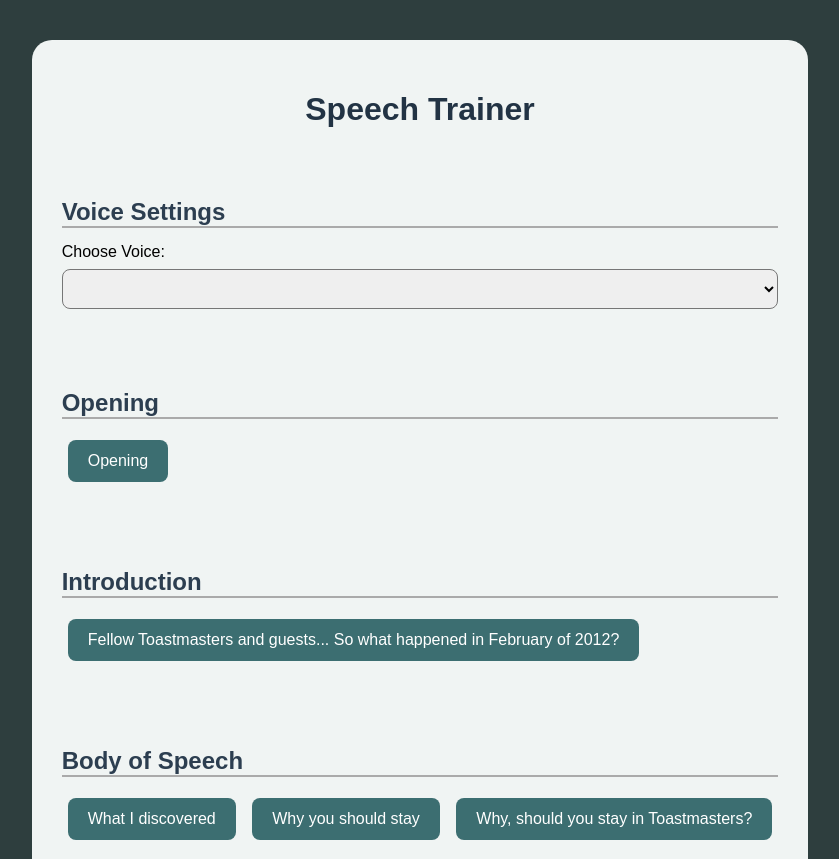
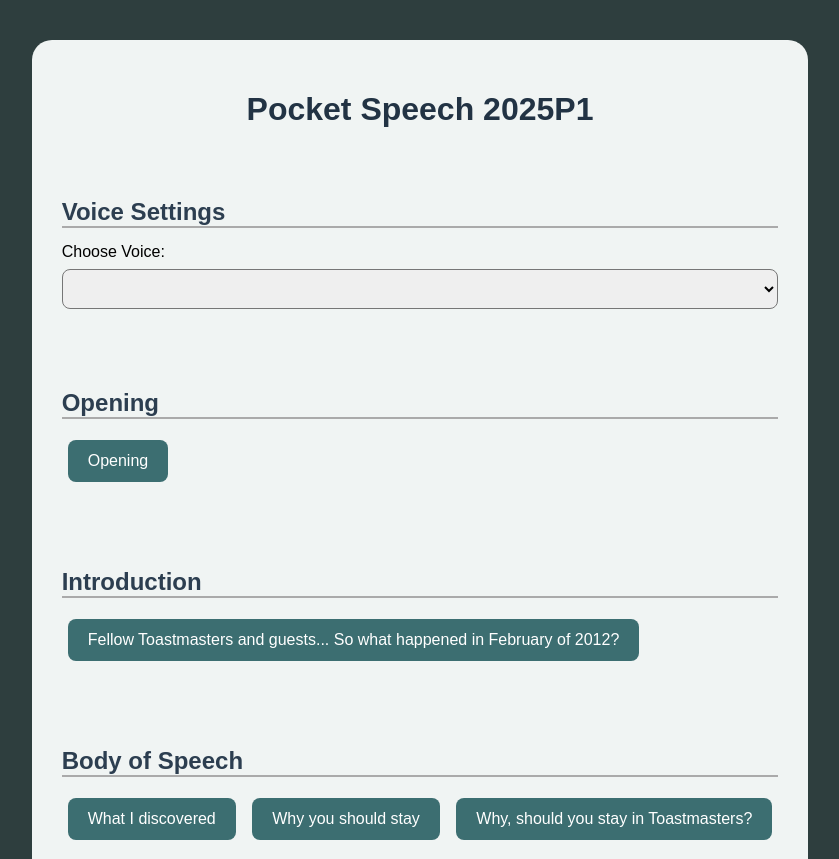
Before and after one commit to vidojam/speechtrainer, a plain HTML site: page index.html in a window 1280 px wide. Shown: the top 859 px of the page, without its empty margins (220-1059 px from the left). Drawn offline with Linux system fonts and the light colour scheme.

Commit message:
changed speech file name

```diff
--- a/index.html
+++ b/index.html
@@ -8,7 +8,7 @@
 </head>
 <body>
   <div class="container">
-    <h1>Speech Trainer</h1>
+    <h1>Pocket Speech 2025P1</h1>
 
     <!-- Voice Settings -->
     <div class="section">
```
